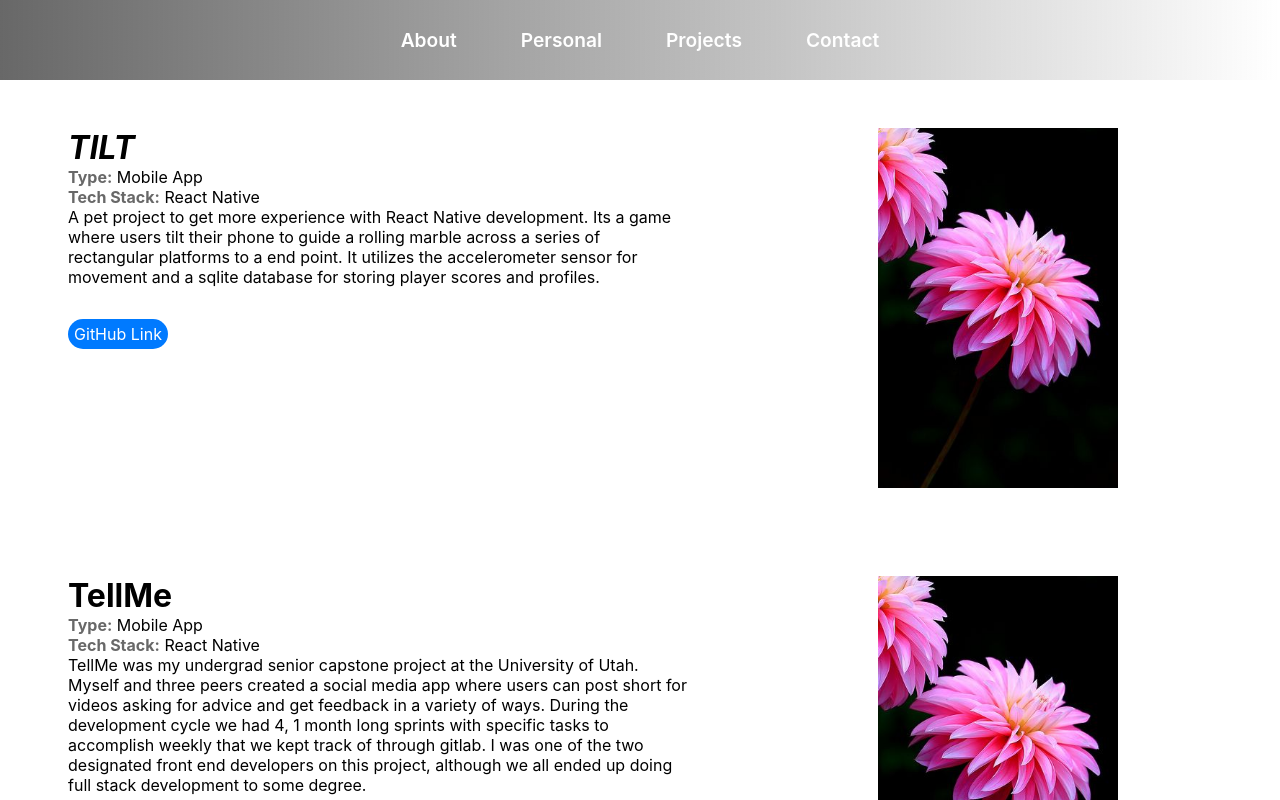
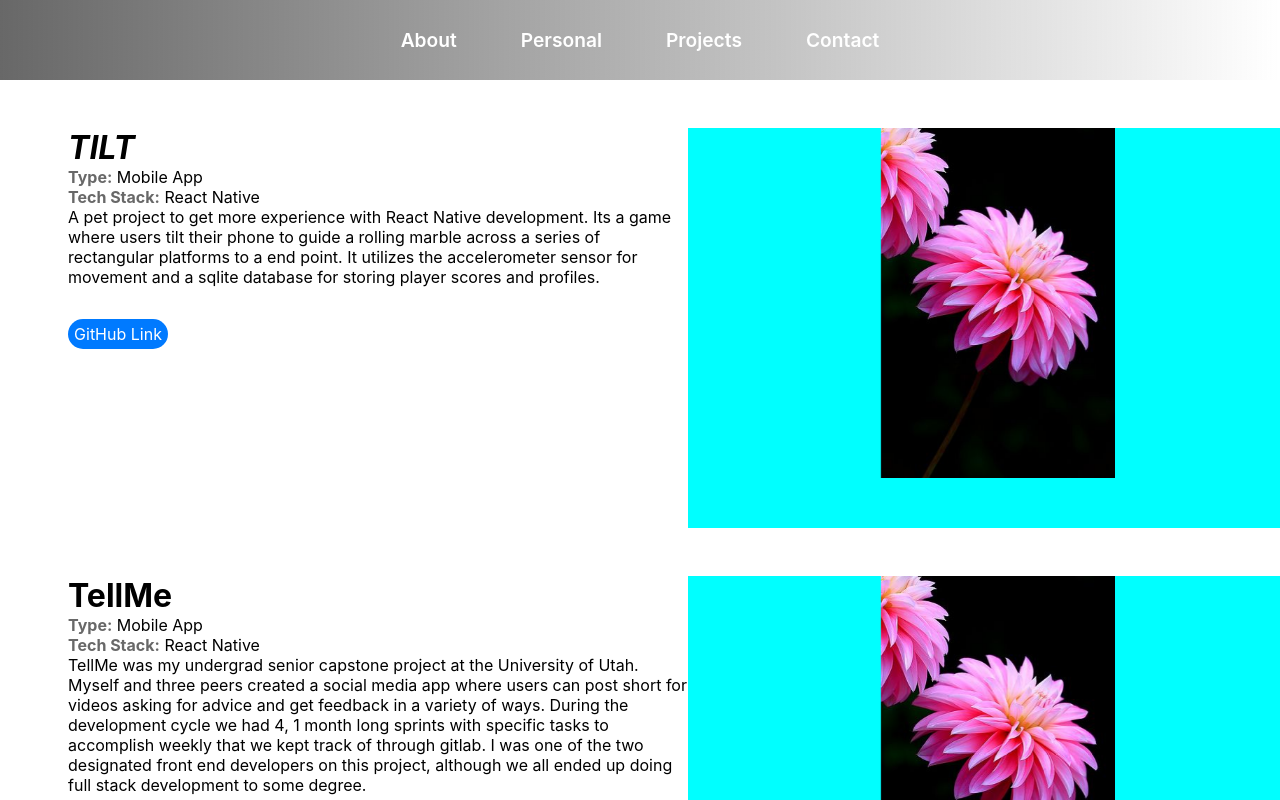
Before and after one commit to johnstevens24/PersonalSite, a React (Create React App) app in the folder personal-site/: page /projects in a window 1280 px wide. Shown: the top 800 px of the page. Built offline with nearby package versions, Linux system fonts and the light colour scheme.

Commit message:
got the carousel working

```diff
--- a/personal-site/src/components/pages/Projects/Projects.js
+++ b/personal-site/src/components/pages/Projects/Projects.js
@@ -1,6 +1,6 @@
 import {React, useEffect } from "react";
 import { Carousel } from 'react-responsive-carousel';
-
+import "react-responsive-carousel/lib/styles/carousel.min.css";
 import './ProjectsStyles.css'
 
 const Projects = () => {
@@ -59,6 +59,7 @@ const Projects = () => {
         <>
         <div style={{display:'flex', flexDirection:"column", alignItems:'center', justifyContent:'flex-start'}}>
             <div style={{maxWidth:1240}}>
+
                 {projects.map((project) => (
                     <div className="projectDiv">
                         <div className="infoDiv">
@@ -69,23 +70,14 @@ const Projects = () => {
                             <a href={project.githubLink}>GitHub Link</a>
                         </div>
                         <div className="imageDiv">
-                            <img alt="a flower... for now" src={require('../../../assets/images/sampleImage.jpg')}></img>
-                            {/* <Carousel  showArrows={true}
-                                    showThumbs={false}
-                                    showStatus={false}
-                                    infiniteLoop={false}
-                                    useKeyboardArrows={true}
-                                    autoPlay={false}
-                                    stopOnHover={true}
-                                    centerMode
-                                    centerSlidePercentage={1}
-                                    >
+                            {/* <img alt="a flower... for now" src={require('../../../assets/images/sampleImage.jpg')}></img> */}
+                            <Carousel  showArrows={false} showStatus={false} showThumbs={false} showIndicators={false} autoPlay={true} infiniteLoop={true} interval={5000}>
 
 
                                 <img className="slide" alt="sample_file" src={require('../../../assets/images/sampleImage.jpg')}/>
                                 <img className="slide" alt="sample_file" src={require('../../../assets/images/sampleImage.jpg')}/>
 
-                            </Carousel> */}
+                            </Carousel>
                         </div>
                     </div>
 
--- a/personal-site/src/components/pages/Projects/ProjectsStyles.css
+++ b/personal-site/src/components/pages/Projects/ProjectsStyles.css
@@ -47,6 +47,7 @@
     justify-content: flex-start;
     width: 50%;
     height: 100%;
+    background-color: aqua;
 }
 
 
```
